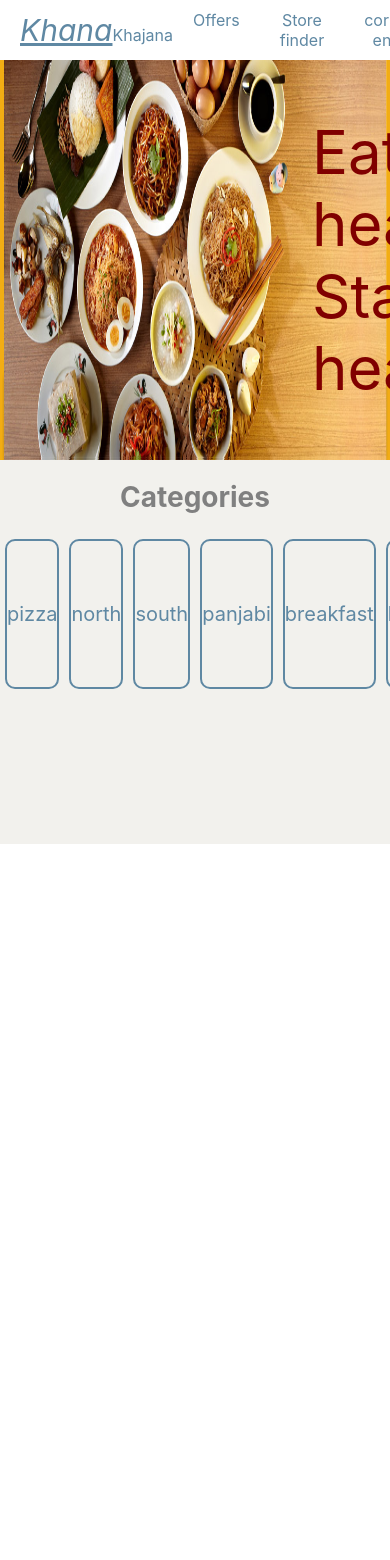
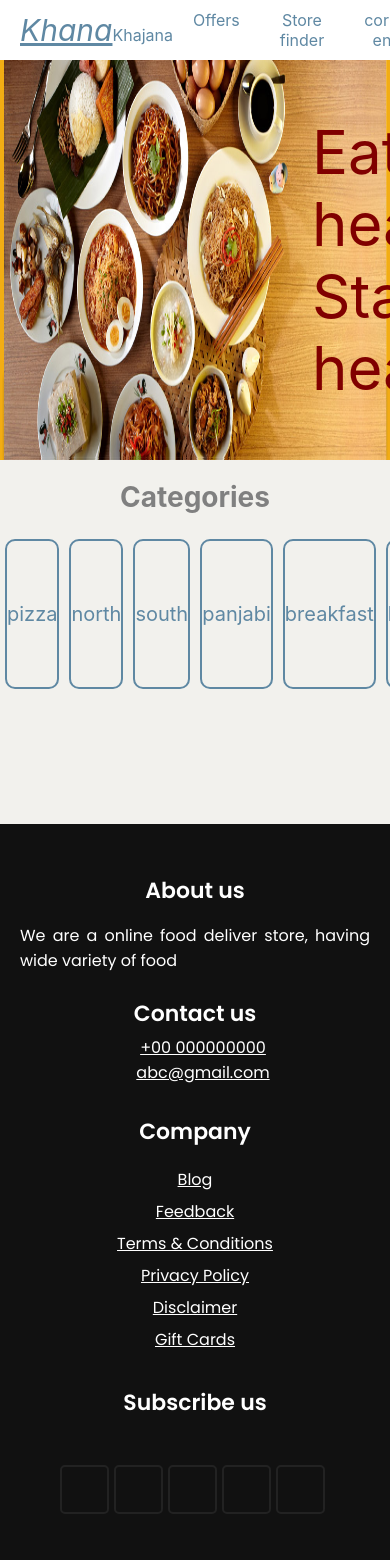
Before and after one commit to chandragehlot/onlineFoodOrder_webapp, a React (Create React App) app: page /home in a window 390 px wide. Shown: the top 1560 px of the page. Before the commit the page ends 844 px from the top, so only its background shows below. Built offline with nearby package versions, Linux system fonts and the light colour scheme.

Commit message:
footer added

```diff
--- /dev/null
+++ b/src/components/footer/footer.scss
@@ -0,0 +1,130 @@
+@import url('https://fonts.googleapis.com/css2?family=Poppins:wght@200;300;400;500;600;700&display=swap');
+
+footer{
+  width: 100%;
+  bottom: 0;
+  left: 0;
+  background: #111;
+  font-family: 'Poppins',sans-serif;
+}
+footer .content{
+  max-width: 1350px;
+  margin: auto;
+  padding: 20px;
+  display: flex;
+  flex-wrap: wrap;
+  justify-content: space-between;
+}
+footer .content p,a{
+  color: #fff;
+}
+footer .content .box{
+  width: 33%;
+  transition: all 0.4s ease;
+}
+footer .content .topic{
+  font-size: 22px;
+  font-weight: 600;
+  color: #fff;
+  margin-bottom: 16px;
+
+}
+footer .content p{
+  text-align: justify;
+}
+footer .content .lower .topic{
+  margin: 24px 0 5px 0;
+}
+footer .content .lower i{
+  padding-right: 16px;
+}
+footer .content .middle{
+  padding-left: 80px;
+}
+footer .content .middle a{
+  line-height: 32px;
+}
+footer .content .right input[type="text"]{
+  height: 45px;
+  width: 100%;
+  outline: none;
+  color: #d9d9d9;
+  background: #000;
+  border-radius: 5px;
+  padding-left: 10px;
+  font-size: 17px;
+  border: 2px solid #222222;
+}
+footer .content .right input[type="submit"]{
+  height: 42px;
+  width: 100%;
+  font-size: 18px;
+  color: #d9d9d9;
+  background: #eb2f06;
+  outline: none;
+  border-radius: 5px;
+  letter-spacing: 1px;
+  cursor: pointer;
+  margin-top: 12px;
+  border: 2px solid #eb2f06;
+  transition: all 0.3s ease-in-out;
+}
+.content .right input[type="submit"]:hover{
+  background: none;
+  color:  #eb2f06;
+}
+footer .content .media-icons a{
+  font-size: 16px;
+  height: 45px;
+  width: 45px;
+  display: inline-block;
+  text-align: center;
+  line-height: 43px;
+  border-radius: 5px;
+  border: 2px solid #222222;
+  margin: 30px 5px 0 0;
+  transition: all 0.3s ease;
+}
+.content .media-icons a:hover{
+  border-color: #eb2f06;
+}
+footer .bottom{
+  width: 100%;
+  text-align: right;
+  color: #d9d9d9;
+  padding: 0 40px 5px 0;
+}
+footer .bottom a{
+  color: #eb2f06;
+}
+footer a{
+  transition: all 0.3s ease;
+}
+footer a:hover{
+  color: #eb2f06;
+}
+@media (max-width:1100px) {
+  footer .content .middle{
+    padding-left: 50px;
+  }
+}
+@media (max-width:950px){
+  footer .content .box{
+    width: 50%;
+  }
+  .content .right{
+    margin-top: 40px;
+  }
+}
+@media (max-width:560px){
+  footer{
+    position: relative;
+  }
+  footer .content .box{
+    width: 100%;
+    margin-top: 30px;
+  }
+  footer .content .middle{
+    padding-left: 0;
+  }
+}
--- /dev/null
+++ b/src/components/footer/index.js
@@ -0,0 +1,49 @@
+import React from 'react';
+
+const Footer = () => {
+    return (
+        <footer>
+        <div className="content">
+          <div className="left box">
+            <div className="upper">
+              <div className="topic">About us</div>
+              <p>We are a online food deliver store, having wide variety of food</p>
+            </div>
+            <div className="lower">
+              <div className="topic">Contact us</div>
+              <div className="phone">
+                <a href="/error"><i className="fas fa-phone-volume"></i>+00 000000000</a>
+              </div>
+              <div className="email">
+                <a href="/error"><i className="fas fa-envelope"></i>abc@gmail.com</a>
+              </div>
+            </div>
+          </div>
+          <div className="middle box">
+            <div className="topic">Company</div>
+            <div><a href="/error">Blog</a></div>
+            <div><a href="/error">Feedback</a></div>
+            <div><a href="/error">Terms & Conditions</a></div>
+            <div><a href="/error">Privacy Policy</a></div>
+            <div><a href="/error">Disclaimer</a></div>
+            <div><a href="/error">Gift Cards</a></div>
+          </div>
+          <div className="right box">
+            <div className="topic">Subscribe us</div>
+              <div className="media-icons">
+                <a href="/error"><i className="fab fa-facebook-f"></i></a>
+                <a href="/error"><i className="fab fa-instagram"></i></a>
+                <a href="/error"><i className="fab fa-twitter"></i></a>
+                <a href="/error"><i className="fab fa-youtube"></i></a>
+                <a href="/error"><i className="fab fa-linkedin-in"></i></a>
+              </div>
+          </div>
+        </div>
+        <div className="bottom">
+          <p>Copyright © 2020 <a href="/error">CodingLab</a> All rights reserved</p>
+        </div>
+      </footer>
+    );
+};
+
+export default Footer;
--- a/src/container/home/index.js
+++ b/src/container/home/index.js
@@ -5,6 +5,7 @@ import { useDispatch } from "react-redux";
 import Loading from "../../components/loading";
 import Banner from "../../components/banner";
 import MenuCategory from "../../components/menu-category";
+import Footer from "../../components/footer";
 
 const HomeContainer = (props) => {
 //   const postData = useSelector((state) => state.postData);
@@ -24,6 +25,7 @@ const HomeContainer = (props) => {
           <Banner></Banner>
           <h3 className="sub-heading"> Categories </h3>
           <MenuCategory></MenuCategory>
+          <Footer></Footer>
         </div>
       )}
     </div>
--- a/src/style/combine.scss
+++ b/src/style/combine.scss
@@ -7,3 +7,4 @@
 @import '../components/error/error.scss';
 @import '../components/banner/banner.scss';
 @import '../components/menu-category/menu-catergory.scss';
+@import '../components/footer/footer.scss';
```
